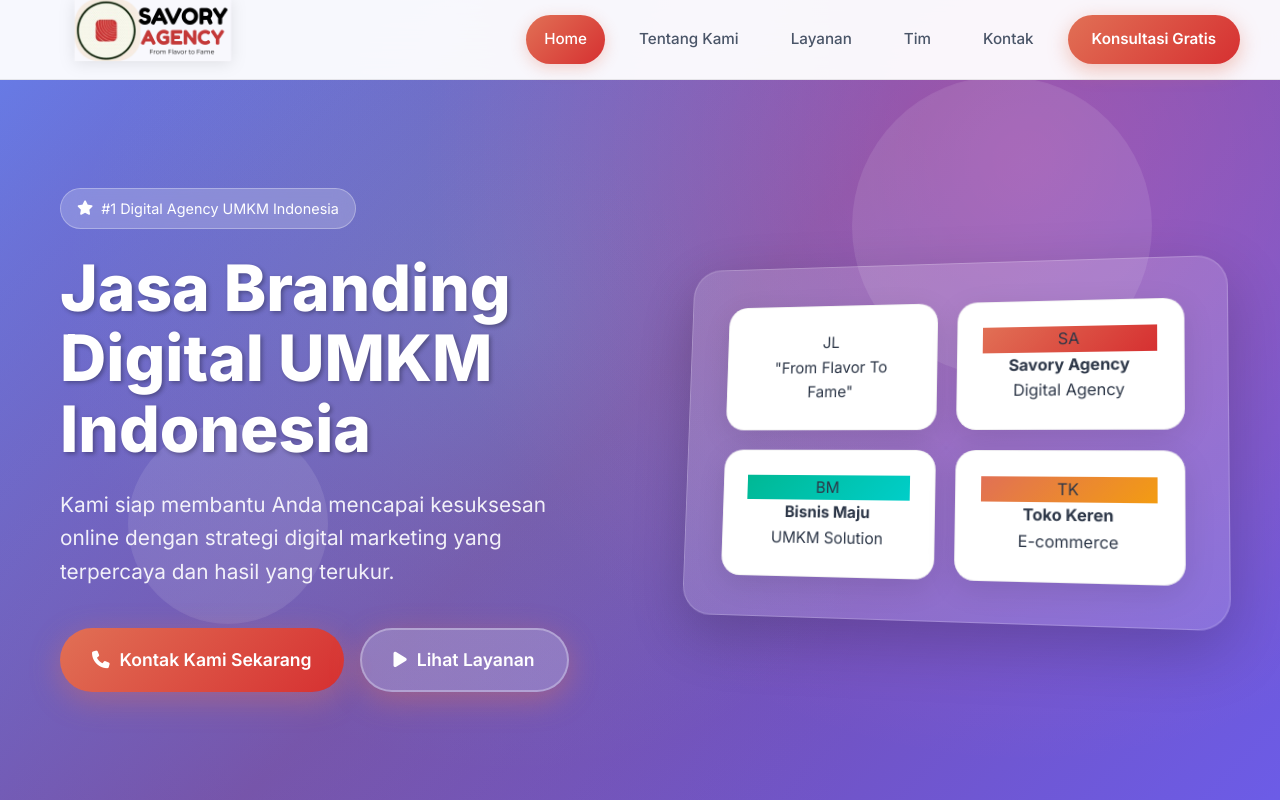
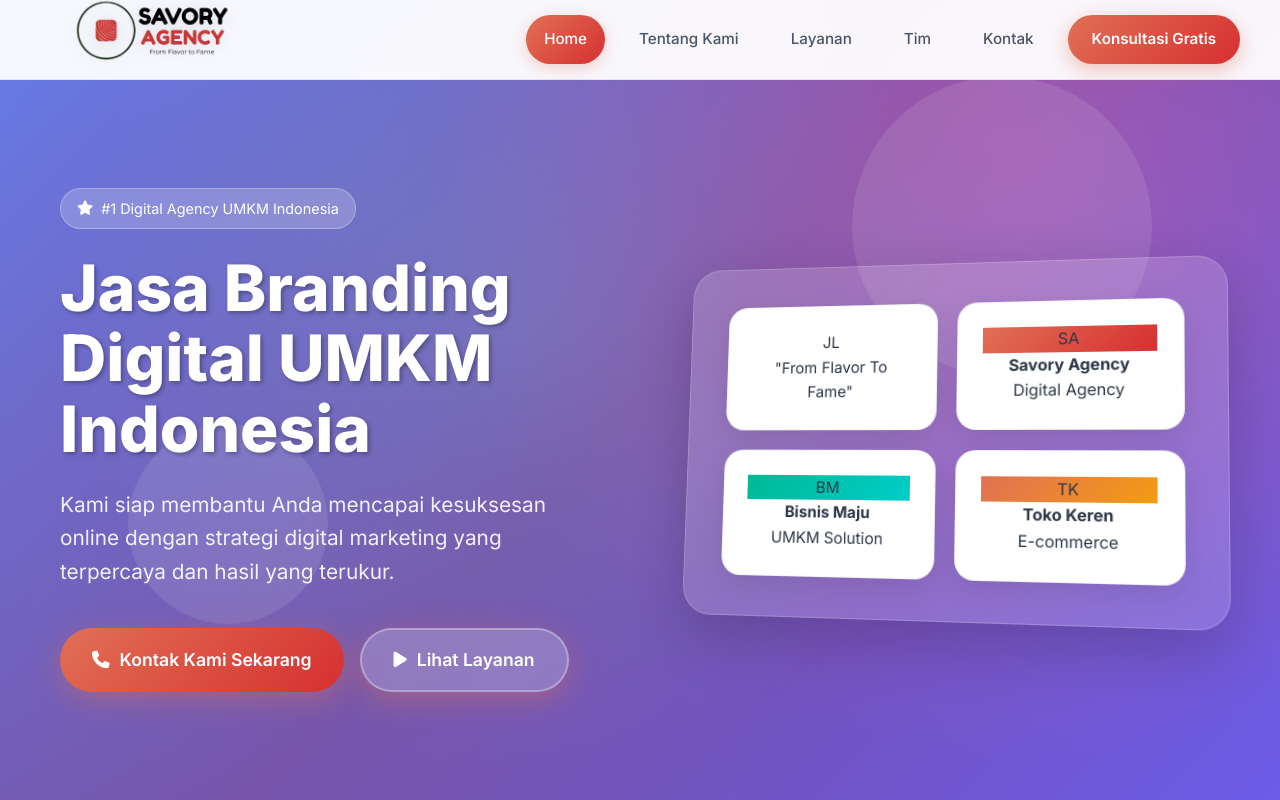
Before and after one commit to RahmatFadhila/Web-Savory, a plain HTML site: page index.html in a window 1280 px wide. Shown: the top 800 px of the page. Drawn offline with nearby package versions, Linux system fonts and the light colour scheme.

Commit message:
update logo

```diff
--- a/index.html
+++ b/index.html
@@ -26,7 +26,7 @@
 <header id="header">
 <div class="header-container">
 <div class="brand-logo">
-<img alt="Savory Agency Logo" class="logo-image" src="img/Savory LoGan.png"/>
+<img alt="Savory Agency Logo" class="logo-image" src="img/Savory LoGan (1).png"/>
 </div>
 <div class="mobile-menu-toggle" onclick="toggleMobileMenu()">
 <span></span>
```
Also changed, not shown: img/Savory LoGan (1).png (added), img/Savory LoGan.png (deleted).
